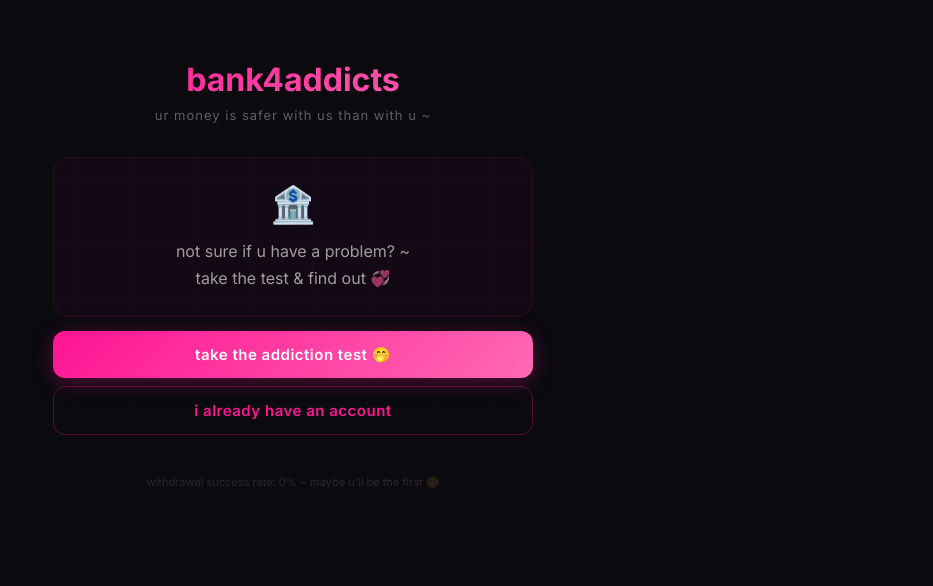
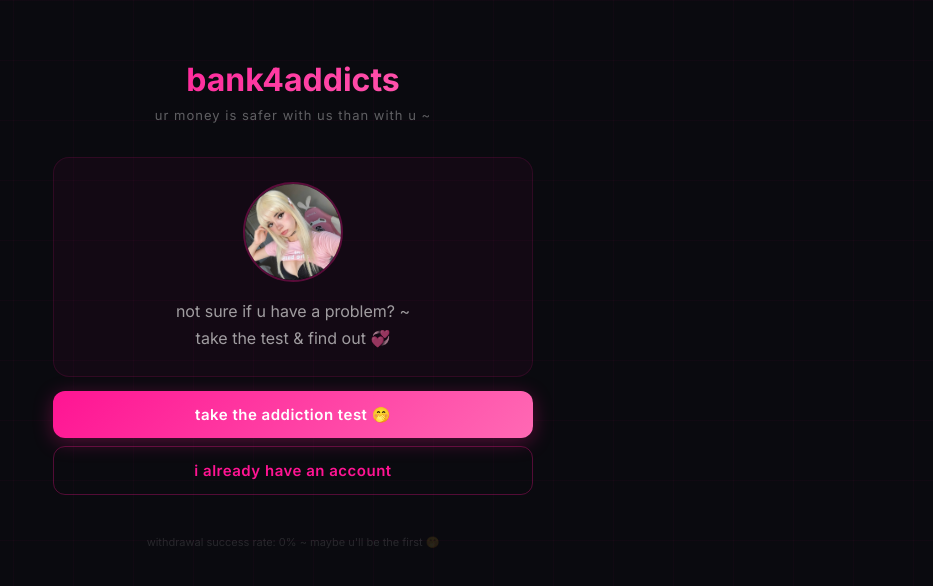
Before and after one commit to egirlll/bank4addicts, a website: page public/index.html in a window 1280 px wide. Shown: the whole page, without its empty margins (347-1280 px from the left). Drawn offline with Linux system fonts and the light colour scheme.

Commit message:
replace emoji with profile pic

```diff
--- a/public/index.html
+++ b/public/index.html
@@ -139,7 +139,7 @@
     <!-- LANDING -->
     <div class="screen active" id="screen-landing">
         <div class="card center">
-            <p style="font-size:36px; margin-bottom:12px;">🏦</p>
+            <img src="/pfp.jpg" alt="" style="width:100px; height:100px; border-radius:50%; object-fit:cover; border:2px solid rgba(255,20,147,0.3); margin-bottom:12px;">
             <p style="font-size:16px; color:rgba(255,255,255,0.6); line-height:1.7;">
                 not sure if u have a problem? ~<br>
                 take the test &amp; find out 💞
```
Also changed, not shown: public/pfp.jpg (added).
